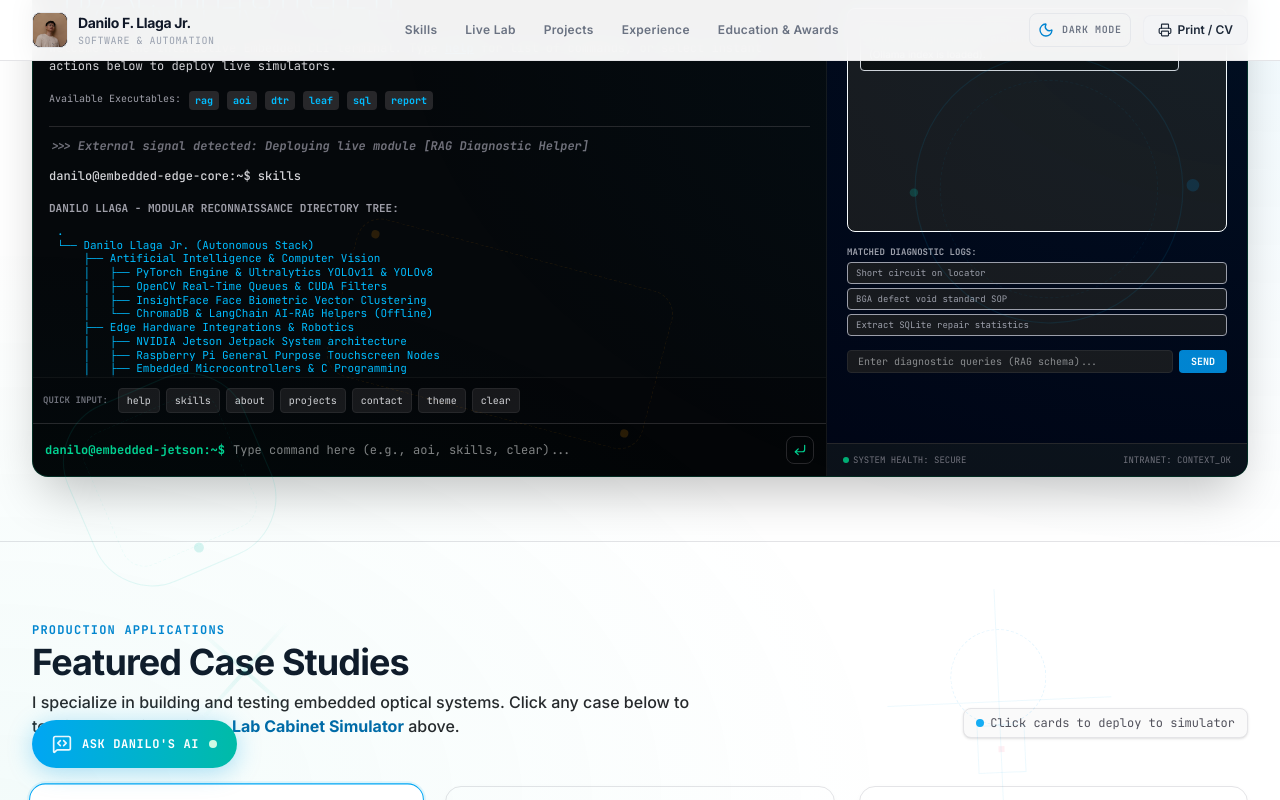
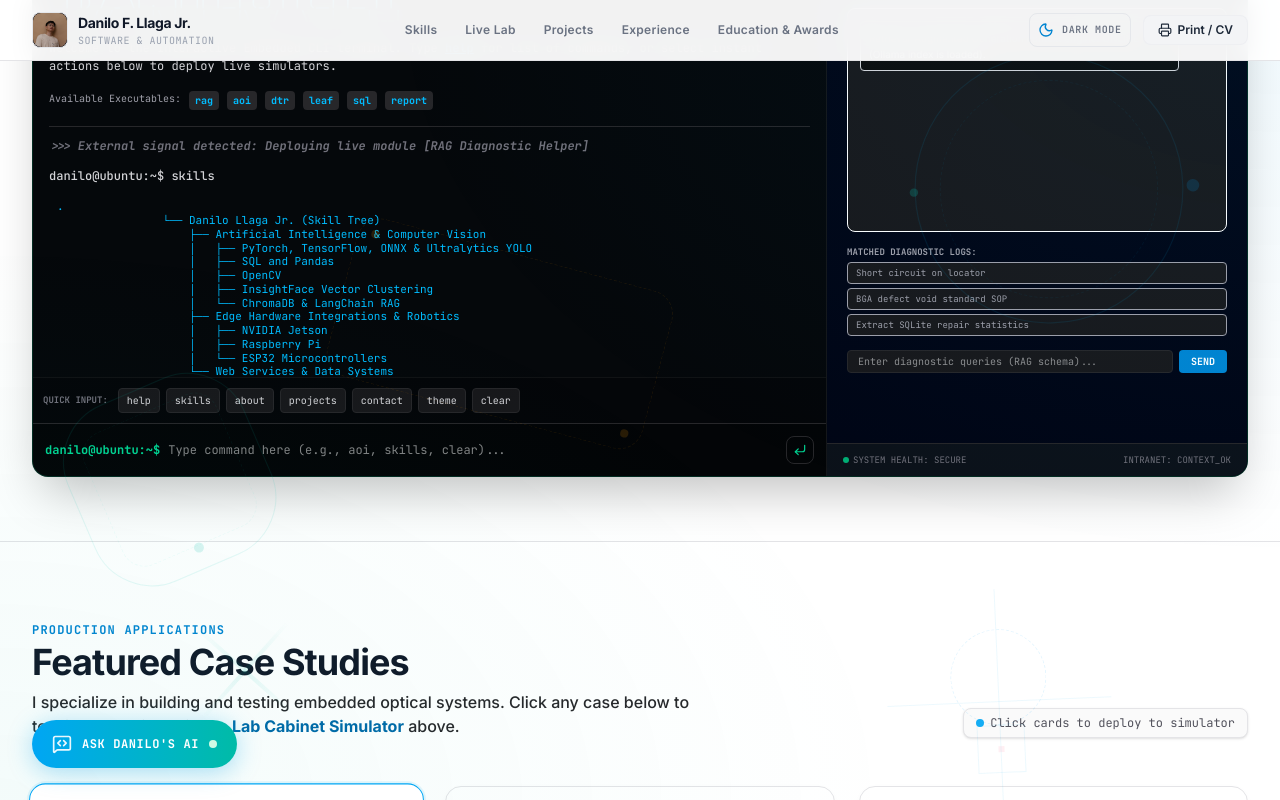
Before and after one commit to Nasamid/portfolio, a React (Vite) app: page / in a window 1280 px wide. Both pictures are taken after a click on the button "skills". Shown: the part 1789-2589 px from the top of the page. Built offline with nearby package versions, Linux system fonts and the light colour scheme.

Commit message:
feat: implement interactive terminal workbench component with multi-themed simulation modules

```diff
--- a/src/components/InteractiveWorkbench.tsx
+++ b/src/components/InteractiveWorkbench.tsx
@@ -322,7 +322,7 @@ export default function InteractiveWorkbench({ selectedProject, onSelectProject
     const userLogItem: TerminalHistoryItem = {
       id: Math.random().toString(),
       type: "input",
-      text: `danilo@embedded-edge-core:~$ ${trimmed}`
+      text: `danilo@ubuntu:~$ ${trimmed}`
     };
 
     let resultItem: TerminalHistoryItem | null = null;
@@ -365,23 +365,23 @@ export default function InteractiveWorkbench({ selectedProject, onSelectProject
         type: "output",
         text: (
           <div className="font-mono text-[11px] leading-normal text-zinc-350 space-y-2 py-1">
-            <p className="text-zinc-400 font-bold">DANILO LLAGA - MODULAR RECONNAISSANCE DIRECTORY TREE:</p>
             <pre className="text-sky-400 font-mono leading-tight pl-2">
               {`.
-└── Danilo Llaga Jr. (Autonomous Stack)
+                └── Danilo Llaga Jr. (Skill Tree)
                     ├── Artificial Intelligence & Computer Vision
-    │   ├── PyTorch Engine & Ultralytics YOLOv11 & YOLOv8
-    │   ├── OpenCV Real-Time Queues & CUDA Filters
-    │   ├── InsightFace Face Biometric Vector Clustering
-    │   └── ChromaDB & LangChain AI-RAG Helpers (Offline)
+                    │   ├── PyTorch, TensorFlow, ONNX & Ultralytics YOLO
+                    │   ├── SQL and Pandas
+                    │   ├── OpenCV
+                    │   ├── InsightFace Vector Clustering
+                    │   └── ChromaDB & LangChain RAG
                     ├── Edge Hardware Integrations & Robotics
-    │   ├── NVIDIA Jetson Jetpack System architecture
-    │   ├── Raspberry Pi General Purpose Touchscreen Nodes
-    │   ├── Embedded Microcontrollers & C Programming
-    │   └── Sensor I/O & Relay Solenoid Actuators
+                    │   ├── NVIDIA Jetson
+                    │   ├── Raspberry Pi
+                    │   └── ESP32 Microcontrollers
                     └── Web Services & Data Systems
-        ├── Node.js / Express Backend Architecture
-        ├── Python Scrapers & Web Automation Blocks
+                        ├── PHP
+                        ├── Node.js
+                        ├── FAST API
                         ├── TypeScript, core React & Tailwind Styles
                         └── Multi-table SQL schemas & Queries Optimization`}
             </pre>
@@ -426,7 +426,7 @@ export default function InteractiveWorkbench({ selectedProject, onSelectProject
         type: "output",
         text: (
           <div className="font-mono text-[11px] text-zinc-350 space-y-2 py-1">
-            <p className="text-zinc-400 font-bold">REGISTERED RECON ASSIGNMENTS ({PROJECTS.length}):</p>
+            <p className="text-zinc-400 font-bold">PROJECTS ({PROJECTS.length}):</p>
             <div className="space-y-2 pl-2">
               {PROJECTS.map((p, idx) => (
                 <div key={p.id} className="border-l border-zinc-800 pl-2">
@@ -704,7 +704,7 @@ export default function InteractiveWorkbench({ selectedProject, onSelectProject
             Interactive Automation Console
           </h2>
           <p className="text-zinc-750 dark:text-zinc-300 mt-2 text-sm max-w-2xl font-medium">
-            Test and diagnose Danilo&apos;s edge hardware vision products, machine models, and databases. Use standard console commands below or click suggestions to test live systems in the digital controller.
+            Test and diagnose my edge hardware vision products, machine models, and databases. Use standard console commands below or click suggestions to test live systems in the digital controller.
           </p>
         </div>
 
@@ -716,8 +716,7 @@ export default function InteractiveWorkbench({ selectedProject, onSelectProject
               <button
                 key={themeKey}
                 onClick={() => setTheme(themeKey)}
-                className={`px-2 py-0.5 rounded transition-all cursor-pointer font-bold ${
-                  theme === themeKey
+                className={`px-2 py-0.5 rounded transition-all cursor-pointer font-bold ${theme === themeKey
                   ? "bg-sky-500 text-white dark:bg-zinc-800 dark:text-white"
                   : "text-zinc-500 hover:text-zinc-900 dark:hover:text-zinc-300"
                   }`}
@@ -744,7 +743,7 @@ export default function InteractiveWorkbench({ selectedProject, onSelectProject
                 <span className="w-3 h-3 rounded-full bg-emerald-500"></span>
               </div>
               <span className={`text-[11px] font-mono font-bold ${config.textAccent}`}>
-                danilo@embedded-jetson-orinnx:~
+                danilo@ubuntu:~
               </span>
             </div>
 
@@ -816,7 +815,7 @@ export default function InteractiveWorkbench({ selectedProject, onSelectProject
           {/* Interactive Shell Command Input Prompt Bar */}
           <div className="p-3 bg-zinc-905 border-t border-zinc-805/40 border-zinc-800 bg-black/40 flex items-center gap-2">
             <span className={`font-mono text-xs font-bold leading-none ${config.textAccent}`}>
-              danilo@embedded-jetson:~$
+              danilo@ubuntu:~$
             </span>
             <input
               type="text"
@@ -894,8 +893,7 @@ export default function InteractiveWorkbench({ selectedProject, onSelectProject
                 {/* Sub chat list area */}
                 <div className="bg-zinc-900 rounded-lg p-3 h-56 overflow-y-auto custom-scrollbar space-y-3 border border-zinc-850">
                   {ragHistory.map((hMsg, idx) => (
-                    <div key={idx} className={`p-2 rounded max-w-[90%] leading-relaxed text-[10px] ${
-                      hMsg.sender === "user"
+                    <div key={idx} className={`p-2 rounded max-w-[90%] leading-relaxed text-[10px] ${hMsg.sender === "user"
                       ? "bg-sky-600/10 border border-sky-500/20 text-sky-300 ml-auto"
                       : "bg-zinc-950/80 text-zinc-300 border border-zinc-850"
                       }`}>
@@ -965,8 +963,7 @@ export default function InteractiveWorkbench({ selectedProject, onSelectProject
                       className="aspect-square relative flex items-center justify-center bg-zinc-950 hover:bg-zinc-900 border border-zinc-800 rounded-full cursor-pointer select-none transition-all"
                       title="Click to toggle defect class"
                     >
-                      <div className={`w-8 h-8 rounded-full ${
-                        b.predicted === "OK" ? "bg-emerald-500" :
+                      <div className={`w-8 h-8 rounded-full ${b.predicted === "OK" ? "bg-emerald-500" :
                         b.predicted === "Bridge" ? "bg-rose-500 animate-pulse" :
                           b.predicted === "Void" ? "bg-amber-500" : "bg-cyan-500"
                         } text-[9px] text-zinc-900 flex items-center justify-center font-bold`}>
@@ -975,8 +972,7 @@ export default function InteractiveWorkbench({ selectedProject, onSelectProject
 
                       {/* Overlays */}
                       {b.predicted !== "OK" && (
-                        <div className={`absolute -inset-1 border border-dashed rounded-md ${
-                          b.predicted === "Bridge" ? "border-rose-500" : "border-amber-500"
+                        <div className={`absolute -inset-1 border border-dashed rounded-md ${b.predicted === "Bridge" ? "border-rose-500" : "border-amber-500"
                           }`}>
                           <span className="absolute -top-3.5 -left-1 px-1 py-0.2 bg-black text-rose-400 font-black text-[7px]">
                             {b.predicted} ({(b.valConfidence * 100).toFixed(0)}%)
@@ -1073,8 +1069,7 @@ export default function InteractiveWorkbench({ selectedProject, onSelectProject
                       <button
                         key={staff.id}
                         onClick={() => setSelectedStaff(staff)}
-                        className={`p-1.5 text-left rounded border transition-colors text-[9px] cursor-pointer ${
-                          selectedStaff.id === staff.id
+                        className={`p-1.5 text-left rounded border transition-colors text-[9px] cursor-pointer ${selectedStaff.id === staff.id
                           ? "bg-sky-950/40 border-sky-500 text-sky-400 font-bold"
                           : "bg-zinc-900 border-zinc-850 text-zinc-400"
                           }`}
@@ -1118,24 +1113,21 @@ export default function InteractiveWorkbench({ selectedProject, onSelectProject
                     <span className="text-[9px] text-zinc-400 block font-bold uppercase">Specimen Sample Select:</span>
                     <button
                       onClick={() => { setRiceLeafImage("healthy"); setLeafInferenceResult(null); }}
-                      className={`w-full py-1.5 px-2 rounded text-left border text-[9px] cursor-pointer ${
-                        riceLeafImage === "healthy" ? "bg-teal-950/40 border-teal-500 text-teal-400" : "bg-zinc-900 border-zinc-850 text-zinc-400"
+                      className={`w-full py-1.5 px-2 rounded text-left border text-[9px] cursor-pointer ${riceLeafImage === "healthy" ? "bg-teal-950/40 border-teal-500 text-teal-400" : "bg-zinc-900 border-zinc-850 text-zinc-400"
                         }`}
                     >
                       🌿 Healthy Specimen Leaf
                     </button>
                     <button
                       onClick={() => { setRiceLeafImage("blight"); setLeafInferenceResult(null); }}
-                      className={`w-full py-1.5 px-2 rounded text-left border text-[9px] cursor-pointer ${
-                        riceLeafImage === "blight" ? "bg-amber-95/40 border-amber-500 text-amber-500" : "bg-zinc-900 border-zinc-850 text-zinc-400"
+                      className={`w-full py-1.5 px-2 rounded text-left border text-[9px] cursor-pointer ${riceLeafImage === "blight" ? "bg-amber-95/40 border-amber-500 text-amber-500" : "bg-zinc-900 border-zinc-850 text-zinc-400"
                         }`}
                     >
                       🥀 Leaf Blight Sample pathology
                     </button>
                     <button
                       onClick={() => { setRiceLeafImage("spot"); setLeafInferenceResult(null); }}
-                      className={`w-full py-1.5 px-2 rounded text-left border text-[9px] cursor-pointer ${
-                        riceLeafImage === "spot" ? "bg-yellow-950/40 border-yellow-600 text-yellow-600" : "bg-zinc-900 border-zinc-850 text-zinc-400"
+                      className={`w-full py-1.5 px-2 rounded text-left border text-[9px] cursor-pointer ${riceLeafImage === "spot" ? "bg-yellow-950/40 border-yellow-600 text-yellow-600" : "bg-zinc-900 border-zinc-850 text-zinc-400"
                         }`}
                     >
                       🍂 Brown Spot fungal defect
@@ -1212,8 +1204,7 @@ export default function InteractiveWorkbench({ selectedProject, onSelectProject
                           setCustomSQL(tmpl.sql);
                           setSqlResultsUser(tmpl);
                         }}
-                        className={`text-left p-1 rounded border transition-colors text-[8px] truncate font-mono cursor-pointer ${
-                          activeSqlTemplate === tmpl.id
+                        className={`text-left p-1 rounded border transition-colors text-[8px] truncate font-mono cursor-pointer ${activeSqlTemplate === tmpl.id
                           ? "bg-amber-950/40 border-amber-500 text-amber-400 font-bold"
                           : "bg-zinc-950 border-zinc-850 text-zinc-400"
                           }`}
```
Lines whose indentation alone changed are shown as unchanged.
